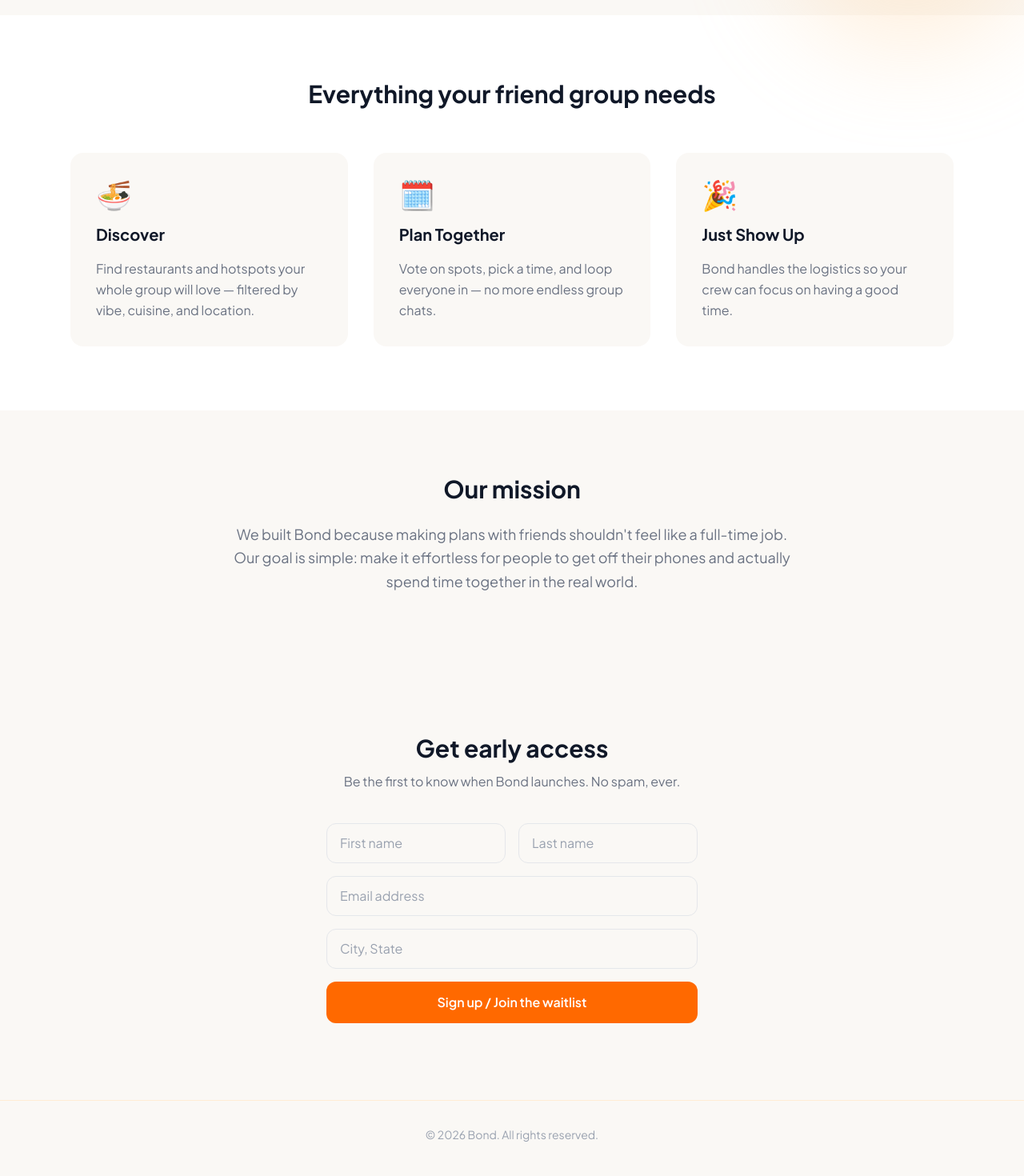
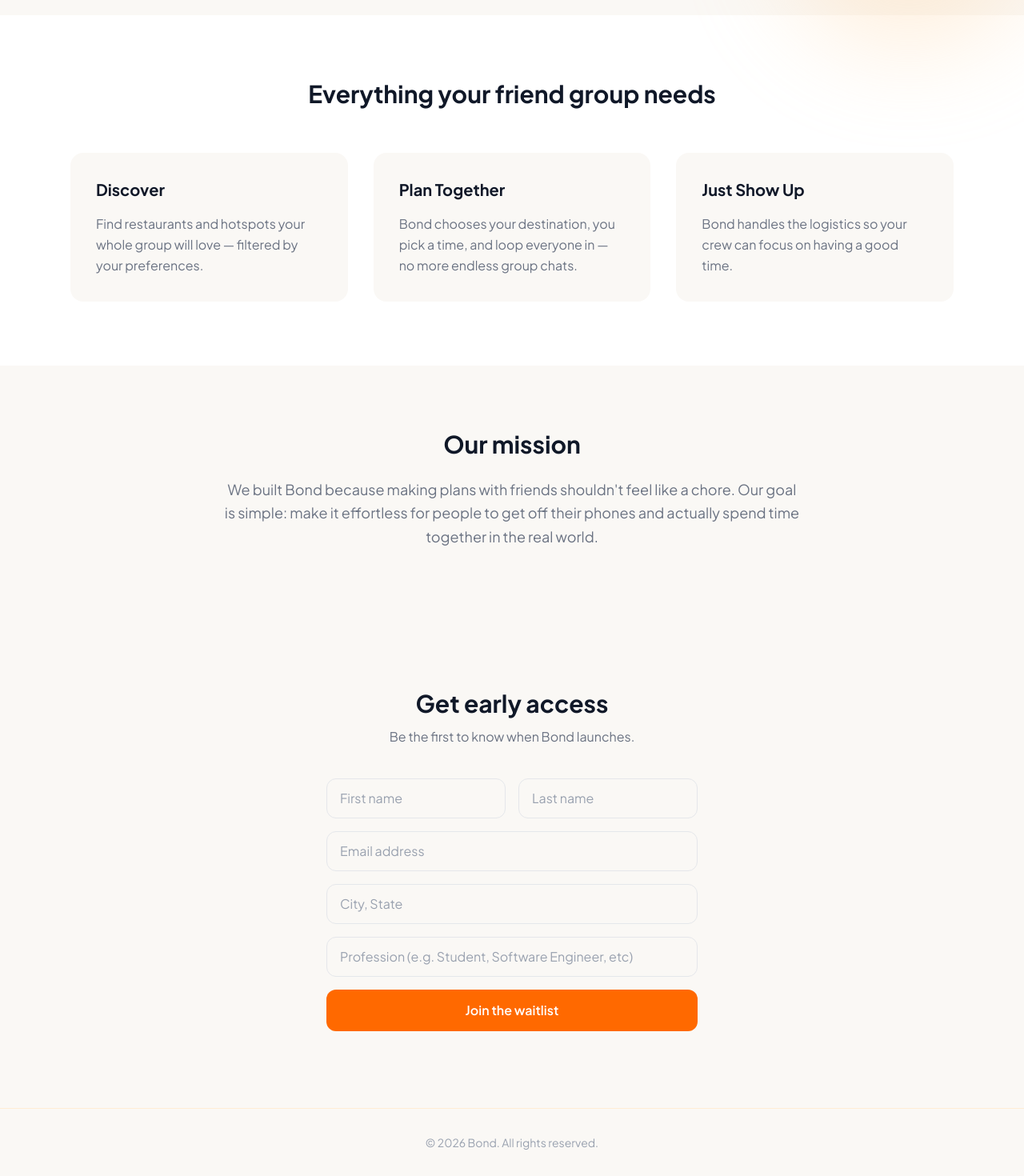
Before and after one commit to KyleZheng11/bond-waitlist, a Next.js app in the folder bond-waitlist/: page / in a window 1280 px wide. Shown: the part 560-2030 px from the top of the page at 80% size. Built offline with nearby package versions, Linux system fonts and the light colour scheme; what country-state-city would draw is missing.

Commit message:
finished waitlist for now, added profession

```diff
--- a/bond-waitlist/app/api/waitlist/route.ts
+++ b/bond-waitlist/app/api/waitlist/route.ts
@@ -7,6 +7,7 @@ const schema = z.object({
   last_name: z.string().min(1),
   email: z.string().email(),
   city_state: z.string().min(1),
+  profession: z.string().min(1),
 });
 
 const supabase = createClient(
@@ -22,11 +23,11 @@ export async function POST(req: NextRequest) {
     return NextResponse.json({ error: "Invalid input" }, { status: 400 });
   }
 
-  const { first_name, last_name, email, city_state } = parsed.data;
+  const { first_name, last_name, email, city_state, profession } = parsed.data;
 
   const { error } = await supabase
     .from("waitlist")
-    .insert({ first_name, last_name, email, city_state });
+    .insert({ first_name, last_name, email, city_state, profession });
 
   if (error) {
     if (error.code === "23505") {
--- a/bond-waitlist/app/page.tsx
+++ b/bond-waitlist/app/page.tsx
@@ -14,6 +14,7 @@ const schema = z.object({
   last_name: z.string().min(1, "Last name is required"),
   email: z.string().email("Enter a valid email"),
   city_state: z.string().min(1, "City, State is required"),
+  profession: z.string().min(1, "Profession is required"),
 });
 
 type FormData = z.infer<typeof schema>;
@@ -114,8 +115,8 @@ export default function Home() {
             href="#signup"
             initial={{ opacity: 0, y: 20 }}
             animate={{ opacity: 1, y: 0 }}
-            transition={{ duration: 0.6, delay: 0.3 }}
-            whileHover={{ scale: 1.05, boxShadow: "0 8px 30px rgba(249,115,22,0.35)" }}
+            transition={{ duration: 0.2, delay: 0.1 }}
+            whileHover={{ scale: 1.35, boxShadow: "0 8px 30px rgba(249,115,22,0.35)" }}
             whileTap={{ scale: 0.97 }}
             className="mt-10 inline-block bg-orange-500 text-white font-semibold text-lg px-8 py-4 rounded-full hover:bg-orange-600 transition-colors shadow-md"
           >
@@ -134,31 +135,34 @@ export default function Home() {
             <div className="grid grid-cols-1 sm:grid-cols-3 gap-8">
               {[
                 {
-                  icon: "🍜",
+                  // icon: "🍜",
                   title: "Discover",
-                  body: "Find restaurants and hotspots your whole group will love — filtered by vibe, cuisine, and location.",
+                  body: "Find restaurants and hotspots your whole group will love — filtered by your preferences.",
                   delay: 0,
                 },
                 {
-                  icon: "🗓️",
+                  // icon: "🗓️",
                   title: "Plan Together",
-                  body: "Vote on spots, pick a time, and loop everyone in — no more endless group chats.",
+                  body: "Bond chooses your destination, you pick a time, and loop everyone in — no more endless group chats.",
                   delay: 0.1,
                 },
                 {
-                  icon: "🎉",
+                  // icon: "🎉",
                   title: "Just Show Up",
                   body: "Bond handles the logistics so your crew can focus on having a good time.",
                   delay: 0.2,
                 },
-              ].map(({ icon, title, body, delay }) => (
+              // ].map(({ icon, title, body, delay }) => (
+              ].map(({ title, body, delay }) => (
                 <FadeUp key={title} delay={delay}>
                   <motion.div
-                    whileHover={{ y: -6, boxShadow: "0 12px 40px rgba(0,0,0,0.08)" }}
+                    // whileHover={{ y: -6, boxShadow: "0 12px 40px rgba(0,0,0,0.08)" }}
+                    // whileHover={{ blockSize: "300px", fontSize: "24px"}}
+                    whileHover={{ scaleX: 1.3, scaleY: 1.4, zIndex: 10, border: "2px solid var(--color-orange-500)"}}
                     transition={{ type: "spring", stiffness: 300, damping: 20 }}
                     className="bg-[#FAF8F5] rounded-2xl p-8 flex flex-col gap-4 cursor-default"
                   >
-                    <span className="text-4xl">{icon}</span>
+                    {/* <span className="text-4xl">{icon}</span> */}
                     <h3 className="text-xl font-bold text-gray-900">{title}</h3>
                     <p className="text-gray-500 leading-relaxed">{body}</p>
                   </motion.div>
@@ -173,7 +177,7 @@ export default function Home() {
           <FadeUp>
             <h2 className="text-3xl font-bold text-gray-900 mb-6">Our mission</h2>
             <p className="text-lg text-gray-500 leading-relaxed">
-              {"We built Bond because making plans with friends shouldn't feel like a full-time job. Our goal is simple: make it effortless for people to get off their phones and actually spend time together in the real world."}
+              {"We built Bond because making plans with friends shouldn't feel like a chore. Our goal is simple: make it effortless for people to get off their phones and actually spend time together in the real world."}
             </p>
           </FadeUp>
         </section>
@@ -216,7 +220,7 @@ export default function Home() {
             <div className="text-center mb-10">
               <h2 className="text-3xl font-bold text-gray-900">Get early access</h2>
               <p className="mt-3 text-gray-500">
-                Be the first to know when Bond launches. No spam, ever.
+                Be the first to know when Bond launches.
               </p>
             </div>
 
@@ -299,6 +303,17 @@ export default function Home() {
                   )}
                 </div>
 
+                <div>
+                  <input
+                    {...register("profession")}
+                    placeholder="Profession (e.g. Student, Software Engineer, etc)"
+                    className="w-full border border-gray-200 rounded-xl px-4 py-3 text-gray-900 placeholder-gray-400 focus:outline-none focus:ring-2 focus:ring-orange-400 transition-shadow"
+                  />
+                  {errors.profession && (
+                    <p className="mt-1 text-xs text-red-500">{errors.profession.message}</p>
+                  )}
+                </div>
+
                 {serverError && (
                   <p className="text-sm text-red-500 text-center">{serverError}</p>
                 )}
@@ -309,7 +324,7 @@ export default function Home() {
                   whileTap={!isSubmitting ? { scale: 0.98 } : {}}
                   className="bg-orange-500 text-white font-semibold py-3.5 rounded-xl hover:bg-orange-600 transition-colors disabled:opacity-60"
                 >
-                  {isSubmitting ? "Joining..." : "Sign up / Join the waitlist"}
+                  {isSubmitting ? "Joining..." : "Join the waitlist"}
                 </motion.button>
               </form>
             )}
```
Also changed, not shown: 1 other file (tests, documents, lock files or other folders).
